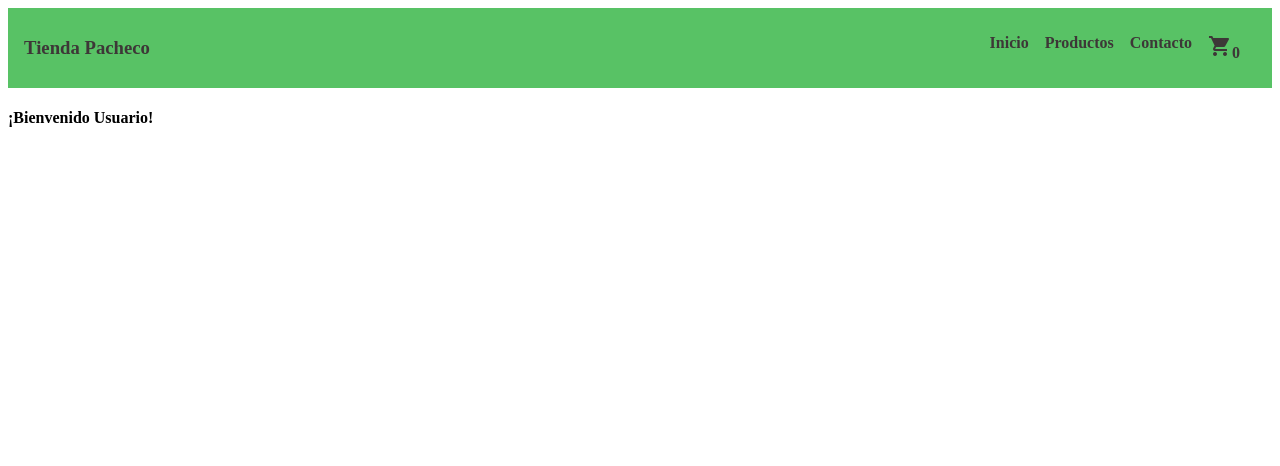
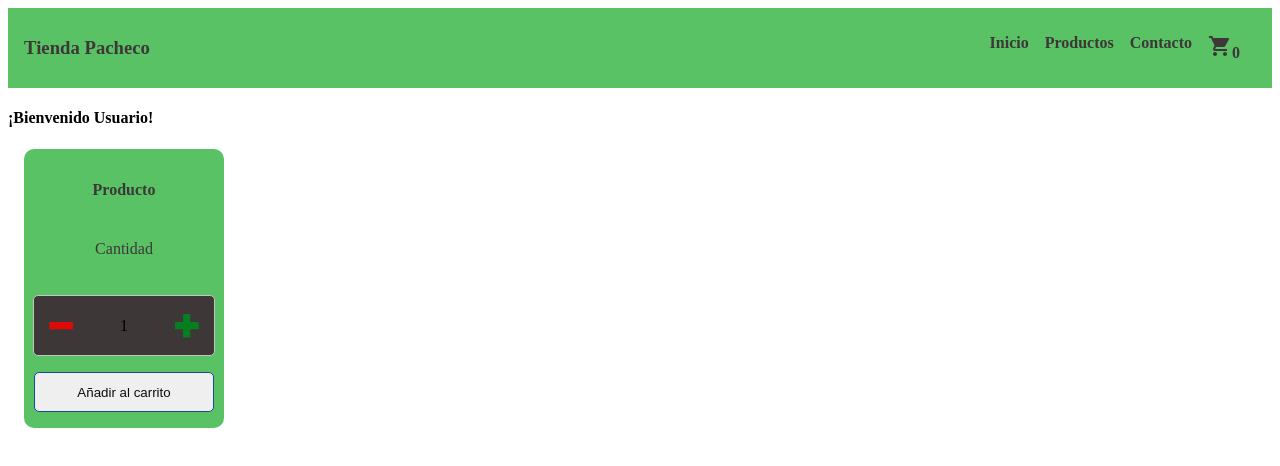
Before and after one commit to yagamiar15/ecommerce-pacheco, a React (Create React App) app: page / in a window 1280 px wide. Shown: the top 466 px of the page. Built offline with nearby package versions, Linux system fonts and the light colour scheme.

Commit message:
añadida botonera con estilos

```diff
--- a/src/Main.js
+++ b/src/Main.js
@@ -1,9 +1,12 @@
 import ItemListContainer from "./components/ItemListContainer";
+import ItemCount from "./components/ItemCount";
+
 
 const Main = () => {
   return (
     <main className="main">
       <ItemListContainer user="Usuario" />
+      <ItemCount stock={5} inicial={1} />
     </main>
   );
 };
--- /dev/null
+++ b/src/components/ItemCount.js
@@ -0,0 +1,42 @@
+import { useState } from "react";
+
+function ItemCount() {
+  let stock = 5;
+  const inicial = 1;
+  let [itemCount, setEstado] = useState(inicial);
+  const HandleSumar = () => {
+    if (itemCount >= stock) {
+    } else {
+      setEstado(itemCount + 1);
+    }
+  };
+
+  const HandleRestar = () => {
+    if (itemCount <= inicial) {
+    } else {
+      setEstado(itemCount - 1);
+    }
+  };
+
+  const HandleAgregar = () => {
+    setEstado(1);
+    console.log(`Se agregaron ${itemCount} articulos`);
+  };
+
+  return (
+    <div className="div__itemcount">
+      <h3>Producto</h3>
+      <h4>Cantidad</h4>
+      <div className="div__itemcount-botonera">
+        <button className="button__restar" onClick={HandleRestar}></button>
+        <p>{itemCount}</p>
+        <button className="button__sumar" onClick={HandleSumar}></button>
+      </div>
+      <button className="button__agregar" onClick={HandleAgregar}>
+        Añadir al carrito
+      </button>
+    </div>
+  );
+}
+
+export default ItemCount;
--- a/src/style.css
+++ b/src/style.css
@@ -35,3 +35,101 @@ a {
     text-decoration: none;
     color:#3D3737
 }
+
+.div__itemcount {
+    background-color: #58C265;
+    display: flex;
+    flex-direction: column;
+    align-items: center;
+    width: 200px;
+    padding: 1rem 0rem;
+    border-radius: 10px;
+    margin-left: 1rem;
+  }
+
+  .div__itemcount > h3 {
+    font-size: 1rem;
+    color: #3D3737;
+  }
+  .div__itemcount > h4 {
+    font-weight: 80;
+    font-size: 1rem;
+    color: #3D3737;
+    margin-top: 25px;
+  }
+
+  .div__itemcount-botonera {
+    display: flex;
+    flex-direction: row;
+    width: 90%;
+    margin: 1rem;
+    padding: 0.3rem 0;
+    align-items: center;
+    border-radius: 5px;
+    border: 1px solid #c4c4c4;
+    justify-content: space-around;
+    background-color: #3D3737;
+  }
+
+  .button__sumar {
+    transition-duration: 300ms;
+    background-color: rgb(5, 126, 31);
+    border: none;
+    margin-left: 1rem;
+    width: 1.5rem;
+    height: 1.5rem;
+    clip-path: polygon(
+      35% 0%,
+      65% 0%,
+      65% 35%,
+      100% 35%,
+      100% 65%,
+      65% 65%,
+      65% 100%,
+      35% 100%,
+      35% 100%,
+      35% 65%,
+      0% 65%,
+      0% 35%,
+      35% 35%
+    );
+  }
+
+  .button__restar {
+    transition-duration: 300ms;
+    background-color: rgb(223, 9, 9);
+    margin-right: 1rem;
+    width: 1.5rem;
+    height: 1.5rem;
+    border: none;
+    clip-path: polygon(
+      65% 35%,
+      100% 35%,
+      100% 65%,
+      35% 65%,
+      0% 65%,
+      0% 35%,
+      35% 35%
+    );
+  }
+
+  .button__sumar:hover {
+    background-color: rgb(13, 236, 61);
+  }
+  .button__restar:hover {
+    background-color: rgb(236, 99, 99);
+  }
+
+  .button__agregar {
+    padding: 0.7rem 0rem;
+    width: 90%;
+    border-radius: 5px;
+    border: 1px solid rgb(22, 73, 155);
+    color: rgb(12, 13, 14);
+    transition-duration: 300ms;
+  }
+
+  .button__agregar:hover {
+    border: 1px solid #fff;
+    background: rgb(182, 196, 218);
+  }
```
